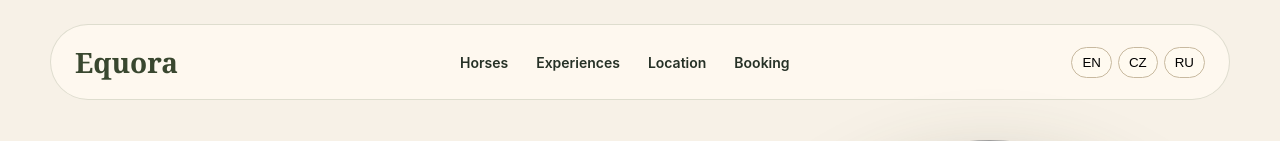
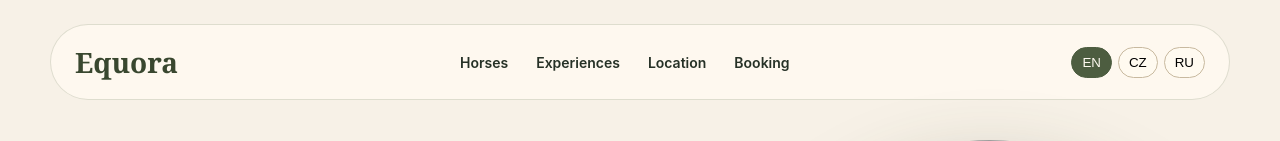
Before and after one commit to Slivcaa/horse-riding-website, a React (Vite) app: page / in a window 1280 px wide. Shown: the top 141 px of the page. Built offline with nearby package versions, Linux system fonts and the light colour scheme; grey boxes are pictures that could not be loaded.

Commit message:
Add active language state

```diff
--- a/src/App.jsx
+++ b/src/App.jsx
@@ -76,9 +76,9 @@ function App() {
         </nav>
 
         <div className="languages">
-          <button onClick={() => i18n.changeLanguage('en')}>EN</button>
-          <button onClick={() => i18n.changeLanguage('cz')}>CZ</button>
-          <button onClick={() => i18n.changeLanguage('ru')}>RU</button>
+         <button className={i18n.language === 'en' ? 'active' : ''} onClick={() => i18n.changeLanguage('en')}>EN</button>
+<button className={i18n.language === 'cz' ? 'active' : ''} onClick={() => i18n.changeLanguage('cz')}>CZ</button>
+<button className={i18n.language === 'ru' ? 'active' : ''} onClick={() => i18n.changeLanguage('ru')}>RU</button>
         </div>
       </header>
 
--- a/src/index.css
+++ b/src/index.css
@@ -58,6 +58,12 @@ nav {
   border-radius: 999px;
   padding: 7px 10px;
   cursor: pointer;
+}
+
+.languages button.active {
+  background: #4d5d40;
+  color: #fffaf0;
+  border-color: #4d5d40;
 }
 
 .hero {
@@ -252,6 +258,7 @@ textarea {
     grid-template-columns: 1fr;
   }
 
+
   .heroImage {
     height: 420px;
   }
```
